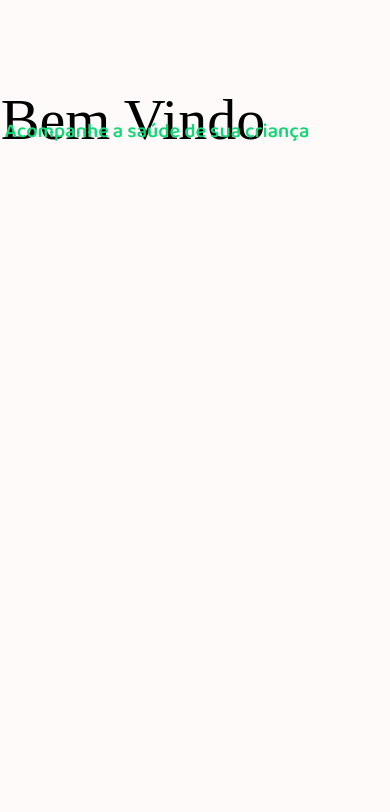
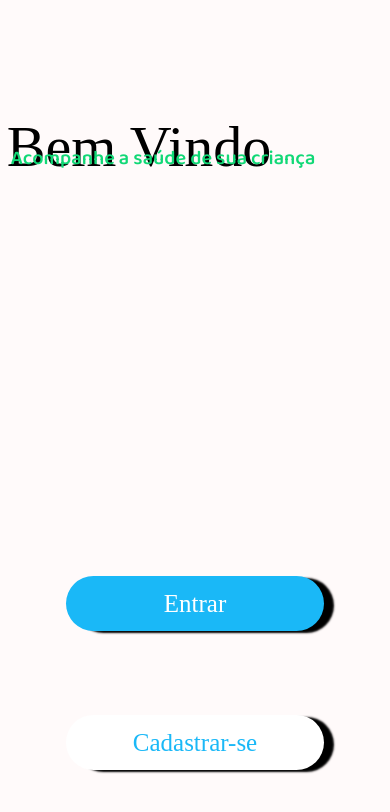
Before and after one commit to DanielRogs/BioMed_App, a React Native app: screen /PreHome in a window 390 px wide. Shown: the top 812 px of the page. Built offline with nearby package versions, Linux system fonts and the light colour scheme; a web font is replaced by a local one.

Commit message:
PreHome Concluido
Layout Pronto, faltando wallpaper.

```diff
--- /dev/null
+++ b/src/Components/bluePressable/index.js
@@ -0,0 +1,34 @@
+import React from "react";
+import { StyleSheet, View, Text, Pressable } from "react-native";
+
+export default function bluePressable(props, { navigation }){
+    return(
+        <View>
+            <Pressable style={({pressed}) => [{elevation: pressed ? 3 : 10,}, style.buttonFormat,]} onPress={props.onPress}>
+                        <Text style={style.text}>{props.text}</Text>
+            </Pressable>
+        </View>
+    )
+}
+
+const style = StyleSheet.create({
+
+    buttonFormat:{
+        backgroundColor: "#1AB8F7",
+        width:258,
+        height:55,
+        borderRadius: 32,
+        justifyContent: 'center',
+        alignItems: 'center',
+        shadowColor: '#000000',
+        shadowOffset: { width: 10, height: 2},
+        shadowOpacity: 1,
+        shadowRadius: 2
+    },
+
+    text:{
+        color: 'white',
+        fontFamily:'reemr',
+        fontSize:25,
+    }
+})
--- /dev/null
+++ b/src/Components/whitePressable/index.js
@@ -0,0 +1,34 @@
+import React from "react";
+import { StyleSheet, View, Text, Pressable } from "react-native";
+
+export default function whitePressable(props, { navigation }){
+    return(
+        <View>
+            <Pressable style={({pressed}) => [{elevation: pressed ? 3 : 10,}, style.buttonFormat,]} onPress={props.onPress}>
+                        <Text style={style.text}>{props.text}</Text>
+            </Pressable>
+        </View>
+    )
+}
+
+const style = StyleSheet.create({
+
+    buttonFormat:{
+        backgroundColor: "#ffffff",
+        width:258,
+        height:55,
+        borderRadius: 32,
+        justifyContent: 'center',
+        alignItems: 'center',
+        shadowColor: '#000000',
+        shadowOffset: { width: 10, height: 2},
+        shadowOpacity: 1,
+        shadowRadius: 2
+    },
+
+    text:{
+        color: '#1AB8F7',
+        fontFamily:'reemr',
+        fontSize:25,
+    }
+})
--- a/src/Pages/PreHome/index.js
+++ b/src/Pages/PreHome/index.js
@@ -1,15 +1,23 @@
 import React from "react";
 import { View, Text, StyleSheet} from "react-native";
+import {widthPercentageToDP as wp, heightPercentageToDP as hp} from 'react-native-responsive-screen';
+
+import PressableB from "../../Components/bluePressable";
+import PressableW from "../../Components/whitePressable";
 
 export default function PreHome({ navigation }) {
     return(
+
         <View style={style.container}>
-            <View style={{marginLeft: -80, marginTop: -600}}>
+            <View style={style.principal}>
                 <Text style={{fontFamily:'ballob', fontSize: 58, marginBottom: -40}}>Bem Vindo</Text>
                 <Text style={{fontFamily:'ballosb', fontSize: 20, color:'#11D876', marginLeft: 4}}>Acompanhe a saúde de sua criança</Text>
             </View>
-            <View>
 
+            <View style={style.espacamento}>
+                <PressableB text="Entrar" onPress={() => navigation.navigate("LoginPage")}></PressableB>
+                <View style={style.espacamentoBotao}/>
+                <PressableW text="Cadastrar-se" onPress={() => navigation.navigate("CadPage")}></PressableW>
             </View>
         </View>
 
@@ -17,6 +25,12 @@ export default function PreHome({ navigation }) {
 }
 
 const style = StyleSheet.create({
+
+    principal: {
+        marginBottom: wp('100%'),
+        marginLeft: hp('-8%')
+    },
+
     container:{
         backgroundColor: '#fffafa',
         flex: 1,
@@ -24,5 +38,12 @@ const style = StyleSheet.create({
         alignItems: 'center'
     },
 
+    espacamento:{
+        marginBottom: wp('-10%')
+    },
+
+    espacamentoBotao:{
+        marginBottom: hp('10%')
+    }
 
 })
```
Also changed, not shown: 2 other files (tests, documents, lock files or other folders).
